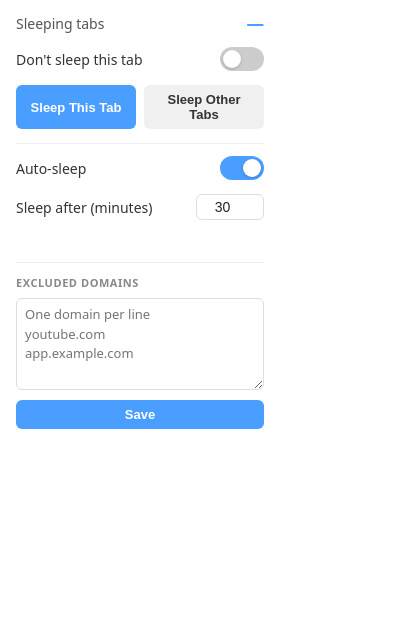
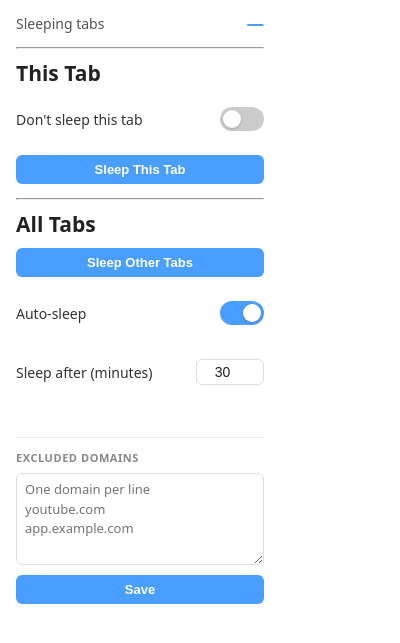
Before and after one commit to paul-provindido/tab-sleeper, a browser extension: page popup.html in a window 400 px wide. Shown: the part 47-690 px from the top of the page. Drawn offline with Linux system fonts and the light colour scheme.

Commit message:
Popup UI: section headings and layout tweaks

```diff
--- a/popup.css
+++ b/popup.css
@@ -10,6 +10,10 @@ body {
   font-size: 14px;
   color: #222;
   background: #fff;
+}
+
+h2 {
+  padding: 10px 0;
 }
 
 .container { padding: 16px; }
@@ -51,6 +55,7 @@ body {
   justify-content: space-between;
   align-items: center;
   margin-bottom: 14px;
+  padding: 10px 0;
 }
 
 .setting-label { color: #333; }
--- a/popup.html
+++ b/popup.html
@@ -19,6 +19,9 @@
       <span id="sleepingCount" class="stat-value">—</span>
     </section>
 
+    <hr>
+
+    <h2>This Tab</h2>
     <section class="setting-row">
       <label for="neverSleepToggle" class="setting-label">Don't sleep this tab</label>
       <label class="toggle-switch">
@@ -29,10 +32,14 @@
 
     <div class="action-row">
       <button id="sleepTabBtn" class="btn btn-primary">Sleep This Tab</button>
-      <button id="sleepAllBtn" class="btn btn-ghost">Sleep Other Tabs</button>
     </div>
 
-    <hr class="divider">
+    <hr>
+
+    <h2>All Tabs</h2>
+    <div class="action-row">
+      <button id="sleepAllBtn" class="btn btn-primary">Sleep Other Tabs</button>
+    </div>
 
     <section class="setting-row">
       <label for="autoSleepToggle" class="setting-label">Auto-sleep</label>
```
